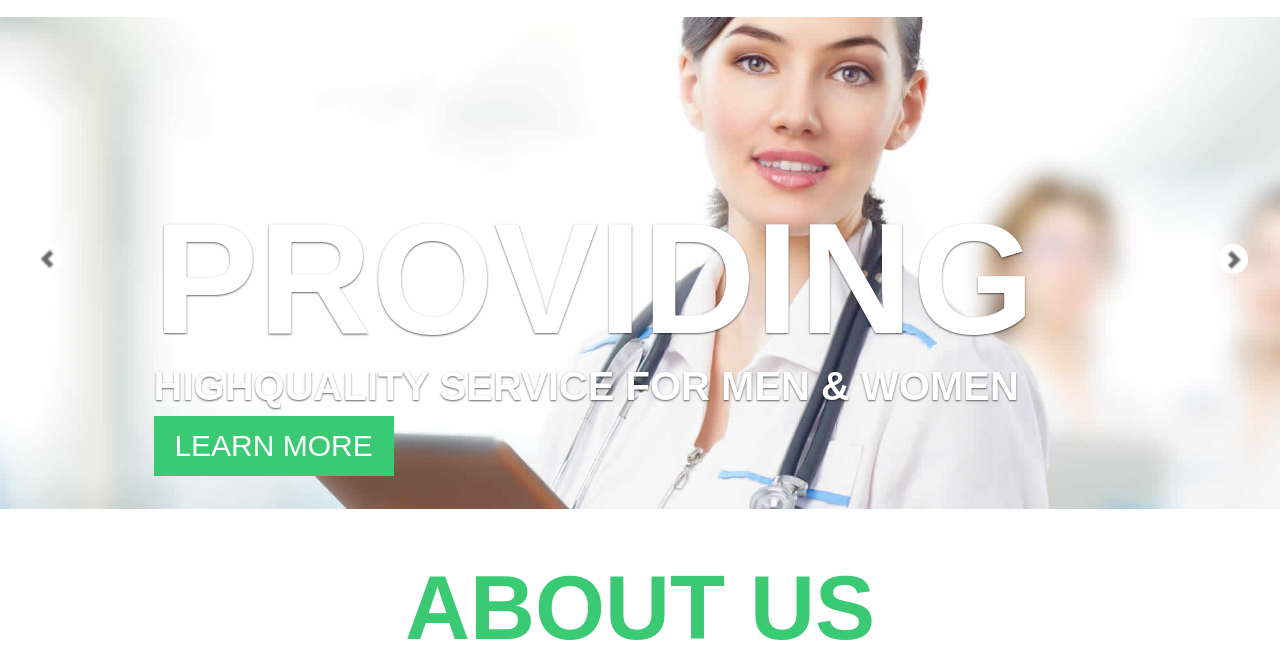
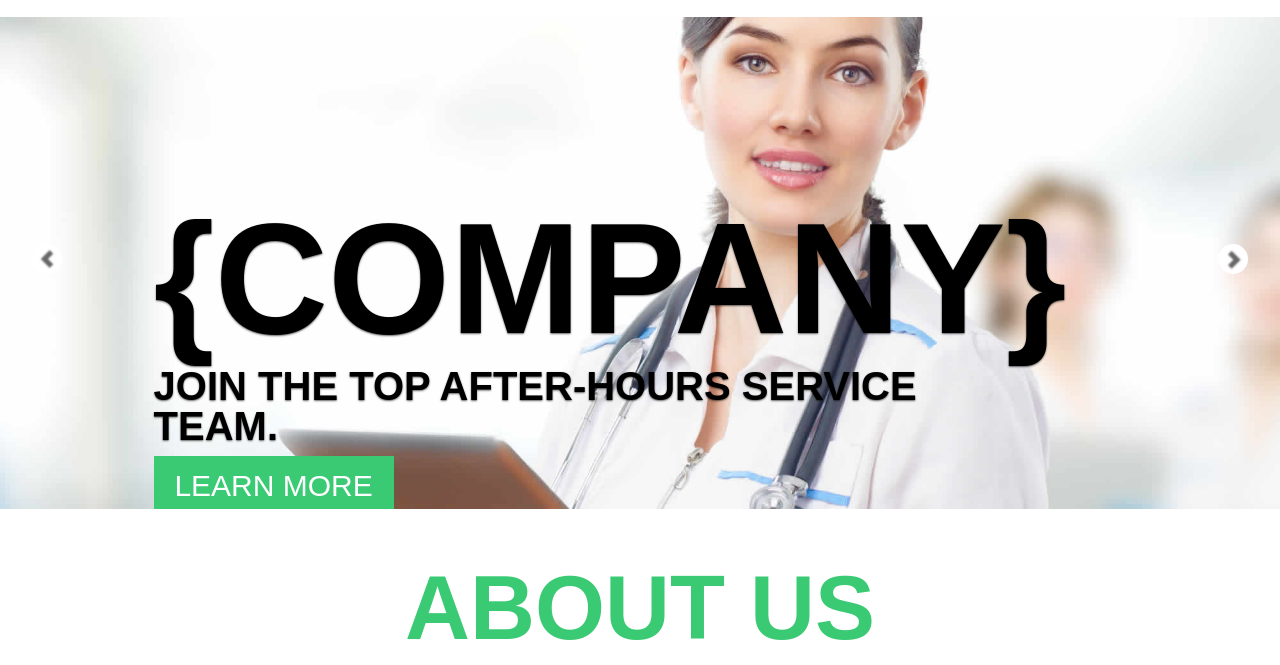
Before and after one commit to ervinjahic65/doctorspharm, a plain HTML site: page index.html in a window 1280 px wide. Shown: the part 122-787 px from the top of the page. Drawn offline with nearby package versions, Linux system fonts and the light colour scheme; a web font is replaced by a local one.

Commit message:
fix header and hero section

```diff
--- a/files/style.css
+++ b/files/style.css
@@ -112,13 +112,13 @@ li a.active {
 }
 .carousel-caption h1 {
     font-size: 157px;
-    color: #fff;
+    color: #000;
     text-transform: uppercase;
     margin-bottom: 0;
 }
 .carousel-caption p {
     font-size: 40px;
-    color: #fff;
+    color: #000;
     text-transform: uppercase;
     font-weight: bold;
     margin-top: 0;
--- a/index.html
+++ b/index.html
@@ -12,11 +12,6 @@
 	<link href='http://fonts.googleapis.com/css?family=Open+Sans:600italic,400,800,700,300' rel='stylesheet' type='text/css'>
 	<link href='http://fonts.googleapis.com/css?family=BenchNine:300,400,700' rel='stylesheet' type='text/css'>
 	<script src="files/modernizr.js"></script>
-	<!--[if lt IE 9]>
-      <script src="files/html5shiv.js"></script>
-      <script src="files/respond.min.js"></script>
-    <![endif]-->
-
 </head>
 <body>
 
@@ -48,10 +43,10 @@
 
 					      <ul class="nav navbar-nav navbar-right">
 					        <li><a class="menu active" href="#home" >Home</a></li>
-					        <li><a class="menu" href="#about">about us</a></li>
+					        <li><a class="menu" href="about.html">about us</a></li>
 					        <li><a class="menu" href="#service">our services </a></li>
 					        <li><a class="menu" href="#team">our team</a></li>
-					        <li><a class="menu" href="#contact"> contact us</a></li>
+					        <li><a class="menu" href="contact.html"> contact us</a></li>
 					      </ul>
 					    </div><!-- /navbar-collapse -->
 					  </div><!-- / .container-fluid -->
@@ -71,24 +66,24 @@
 			            <div class="item active">
 			            	<img src="files/slide-one.jpg" alt="">
 			                <div class="carousel-caption">
-		               			<h1>providing</h1>
-		               			<p>highquality service for men &amp; women</p>
+		               			<h1>{Company}</h1>
+		               			<p>Earn as much as ₹14,320 for each in-person visit or ₹8,470 for every telehealth session.</p>
 		               			<button>learn more</button>
 			                </div>
 			            </div>
 			            <div class="item">
 			            	<img src="files/slide-two.jpg" alt="">
 			                <div class="carousel-caption">
-		               			<h1>providing</h1>
-		               			<p>highquality service for men &amp; women</p>
+		               			<h1>{Company}</h1>
+		               			<p>Join the top after-hours service team.</p>
 		               			<button>learn more</button>
 			                </div>
 			            </div>
 			            <div class="item">
 			            	<img src="files/slide-three.jpg" alt="">
 			                <div class="carousel-caption">
-		               			<h1>providing</h1>
-		               			<p>highquality service for men &amp; women</p>
+		               			<h1>{Company}</h1>
+		               			<p>For immediate, non-emergency medical help outside regular hours, people rely on doctors like you for home visits and telehealth.</p>
 		               			<button>learn more</button>
 			                </div>
 			            </div>
```
